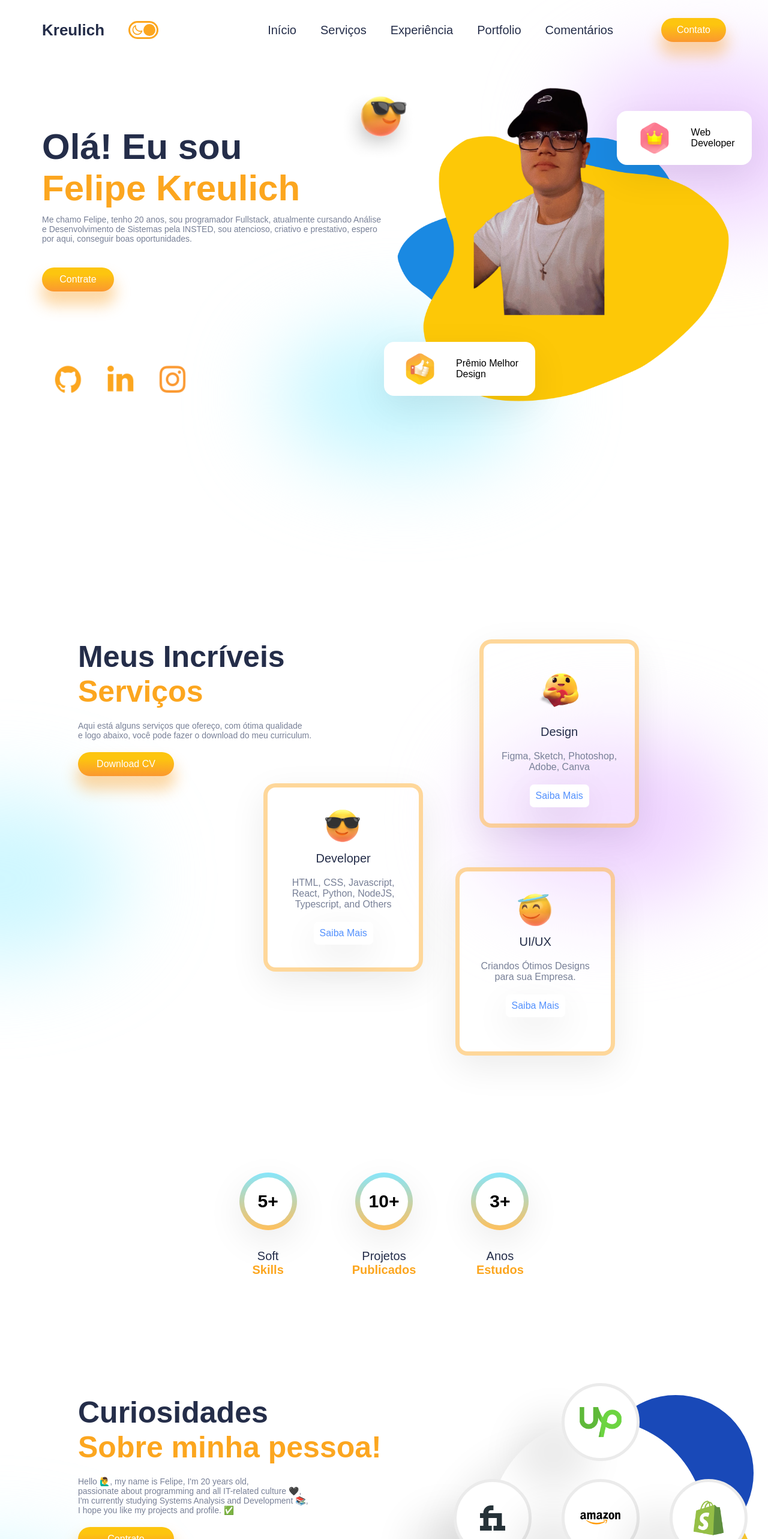
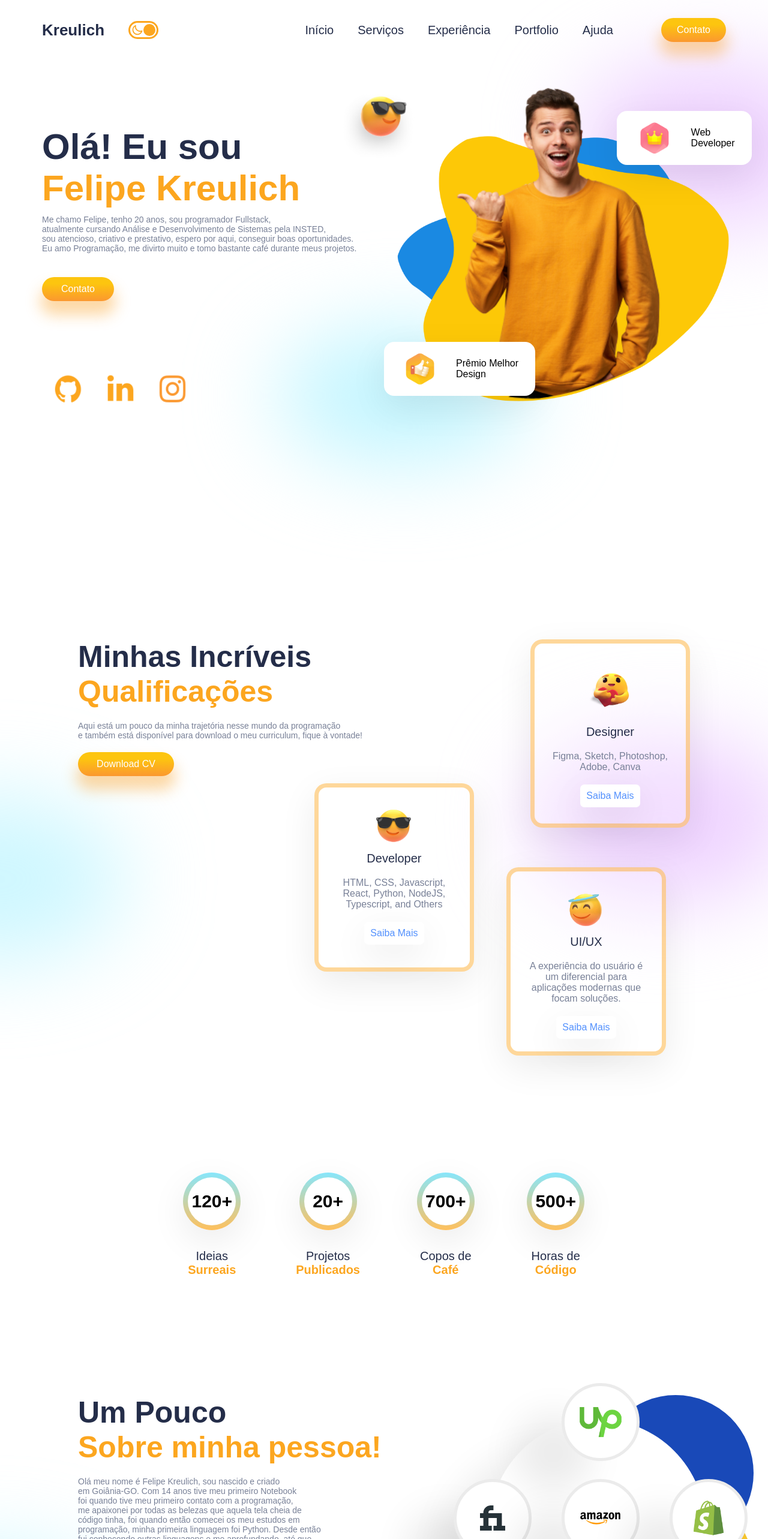
Before and after one commit to FelipeKreulich/PortfolioFelipe, a React (Create React App) app: page / in a window 1280 px wide. Shown: the top 2566 px of the page at 60% size. Built offline with nearby package versions, Linux system fonts and the light colour scheme; a web font is replaced by a local one.

Commit message:
Final Project

```diff
--- a/src/Components/Card/Card.css
+++ b/src/Components/Card/Card.css
@@ -35,6 +35,11 @@
   color: #5290fd;
 }
 
+.c-button:hover {
+  background: var(--orangeCard);
+  color: white;
+}
+
 @media screen and (max-width: 480px) {
   .card {
     width: auto;
--- a/src/Components/Card/Card.jsx
+++ b/src/Components/Card/Card.jsx
@@ -1,5 +1,7 @@
 import React from 'react'
 import './Card.css';
+import { Link } from 'react-scroll'
+
 
 const Card = ({emoji, heading, detail}) => {
   return (
@@ -7,7 +9,9 @@ const Card = ({emoji, heading, detail}) => {
       <img src={emoji} alt="Emoji" />
       <span>{heading}</span>
       <span>{detail}</span>
-      <button className="c-button">Saiba Mais</button>
+      <Link spy={true} to='Contact' smooth={true}>
+          <button className="c-button">Saiba Mais</button>
+      </Link>
     </div>
   )
 }
--- a/src/Components/Experience/Experience.jsx
+++ b/src/Components/Experience/Experience.jsx
@@ -5,19 +5,24 @@ const Experience = () => {
   return (
     <div className="experience" id='Experience'>
       <div className="achivement">
-        <div className="circle">5+</div>
-        <span>Soft</span>
-        <span>Skills</span>
+        <div className="circle">120+</div>
+        <span>Ideias</span>
+        <span>Surreais</span>
       </div>
       <div className="achivement">
-        <div className="circle">10+</div>
+        <div className="circle">20+</div>
         <span>Projetos</span>
         <span>Publicados</span>
       </div>
       <div className="achivement">
-        <div className="circle">3+</div>
-        <span>Anos</span>
-        <span>Estudos</span>
+        <div className="circle">700+</div>
+        <span>Copos de</span>
+        <span>Café</span>
+      </div>
+      <div className="achivement">
+        <div className="circle">500+</div>
+        <span>Horas de</span>
+        <span>Código</span>
       </div>
     </div>
   )
--- a/src/Components/Footer/Footer.jsx
+++ b/src/Components/Footer/Footer.jsx
@@ -13,9 +13,15 @@ const Footer = () => {
       <div className="f-content">
         <span>felipek2002k@gmail.com</span>
         <div className="f-icons">
-          <Insta color='white' size='3rem' />
-          <Facebook color='white' size='3rem' />
-          <Github color='white' size='3rem' />
+          <a href="https://instagram.com/_Kreulich">
+            <Insta color='white' size='3rem' />
+          </a>
+          <a href="https://www.facebook.com/profile.php?id=100051443169479">
+            <Facebook color='white' size='3rem' />
+          </a>
+          <a href="https://github.com/FelipeKreulich">
+            <Github color='white' size='3rem' />
+          </a>
         </div>
       </div>
     </div>
--- a/src/Components/Intro/Intro.css
+++ b/src/Components/Intro/Intro.css
@@ -78,9 +78,8 @@
 }
 
 .i-right>:nth-child(3) {
-  transform: scale(0.7);
-  left: 18%;
-  top: -35%;
+  transform: scale(1.4);
+  left: 28%;
 }
 
 .i-right>:nth-child(4) {
@@ -116,11 +115,6 @@
   .i-right .blur {
     display: none;
   }
-  .i-right>:nth-child(3) {
-    transform: scale(0.6);
-    left: 28%;
-    top: -25%;
-  }
   .floating-div:nth-of-type(1) {
     top: -7rem !important;
   }
--- a/src/Components/Intro/Intro.jsx
+++ b/src/Components/Intro/Intro.jsx
@@ -30,12 +30,16 @@ const Intro = () => {
           <span style={{color: darkMode? 'white' : ''}}>Olá! Eu sou</span>
           <span>Felipe Kreulich</span>
           <span>Me chamo Felipe, tenho 20 anos, sou programador Fullstack,
+          <br />
           atualmente cursando Análise e Desenvolvimento de Sistemas pela INSTED,
+          <br />
           sou atencioso, criativo e prestativo, espero por aqui, conseguir boas oportunidades.
+          <br />
+          Eu amo Programação, me divirto muito e tomo bastante café durante meus projetos.
           </span>
         </div>
         <Link spy={true} to='Contact' smooth={true}>
-          <button className="button i-button">Contrate</button>
+          <button className="button i-button">Contato</button>
         </Link>
         <div className="i-icons">
           <a href="https://www.github.com/FelipeKreulich">
--- a/src/Components/Navbar/Navbar.jsx
+++ b/src/Components/Navbar/Navbar.jsx
@@ -28,7 +28,7 @@ const Navbar = () => {
               <li>Portfolio</li>
             </Link>
             <Link spy={true} to='Testimonials' smooth={true}>
-              <li>Comentários</li>
+              <li>Ajuda</li>
             </Link>
           </ul>
         </div>
--- a/src/Components/Portfolio/Portfolio.jsx
+++ b/src/Components/Portfolio/Portfolio.jsx
@@ -27,16 +27,24 @@ const Portfolio = () => {
       className='portfolio-slider'
       >
         <SwiperSlide>
-          <img src={Sidebar} alt="SideBar" />
+          <a href="https://moveit-project-three.vercel.app">
+            <img src={Sidebar} alt="SideBar" />
+          </a>
         </SwiperSlide>
         <SwiperSlide>
-          <img src={Ecommerce} alt="Ecommerce" />
+          <a href="https://devflixproject.vercel.app">
+            <img src={Ecommerce} alt="Ecommerce" />
+          </a>
         </SwiperSlide>
         <SwiperSlide>
-          <img src={HOC} alt="HOC" />
+          <a href="https://devfinanceproject.vercel.app">
+            <img src={HOC} alt="HOC" />
+          </a>
         </SwiperSlide>
         <SwiperSlide>
-          <img src={MusicApp} alt="MusicApp" />
+          <a href="https://sharpness-audiovisual.vercel.app">
+            <img src={MusicApp} alt="MusicApp" />
+          </a>
         </SwiperSlide>
       </Swiper>
     </div>
--- a/src/Components/Services/Services.jsx
+++ b/src/Components/Services/Services.jsx
@@ -20,12 +20,12 @@ const Services = () => {
     <div className="services" id='Services'>
       {/* Left Side */}
       <div className="awesome">
-        <span style={{color: darkMode? 'white' : ''}}>Meus Incríveis</span>
-        <span>Serviços</span>
+        <span style={{color: darkMode? 'white' : ''}}>Minhas Incríveis</span>
+        <span>Qualificações</span>
         <spane>
-          Aqui está alguns serviços que ofereço, com ótima qualidade
+          Aqui está um pouco da minha trajetória nesse mundo da programação
           <br />
-          e logo abaixo, você pode fazer o download do meu curriculum.
+          e também está disponível para download o meu curriculum, fique à vontade!
         </spane>
         <a href={CV} download>
           <button className='button s-button'>Download CV</button>
@@ -42,7 +42,7 @@ const Services = () => {
         style={{left: '14rem'}}>
           <Card
           emoji={HeartEmoji}
-          heading={'Design'}
+          heading={'Designer'}
           detail={"Figma, Sketch, Photoshop, Adobe, Canva"}
           />
         </motion.div>
@@ -67,7 +67,7 @@ const Services = () => {
           <Card
           emoji={Humble}
           heading={"UI/UX"}
-          detail={"Criandos Ótimos Designs para sua Empresa."}
+          detail={"A experiência do usuário é um diferencial para aplicações modernas que focam soluções."}
           />
         </motion.div>
         <div className='blur s-blur2' style={{background: 'var(--purple)'}}></div>
--- a/src/Components/Testimonials/Testimonials.css
+++ b/src/Components/Testimonials/Testimonials.css
@@ -57,6 +57,12 @@
   color: var(--gray);
 }
 
+.testimonials span:nth-child(1) {
+  color: black;
+  font-size: 2rem;
+  font-weight: bold;
+}
+
 /* Slider */
 .t-wrapper .swiper {
   width: 100%;
--- a/src/Components/Testimonials/Testimonials.jsx
+++ b/src/Components/Testimonials/Testimonials.jsx
@@ -4,41 +4,37 @@ import { Swiper, SwiperSlide } from 'swiper/react';
 import { Pagination } from 'swiper';
 import 'swiper/css/pagination';
 import 'swiper/css';
-import profilePic1 from "../../img/profile1.jpg";
-import profilePic2 from "../../img/profile2.jpg";
-import profilePic3 from "../../img/profile3.jpeg";
-import profilePic4 from "../../img/profile4.jpg";
 
 const Testimonials = () => {
 
   const clients = [
     {
-      img: profilePic1,
+      title: "Aplicação Web",
       review:
-        "Medir o progresso da programação por linhas de código é como medir o progresso da construção de aeronaves em termos de peso.",
+        "Desde uma simples landpage, sites pessoais ou comercial, até lojas virtuais e sistemas complexos para Internet.",
     },
     {
-      img: profilePic2,
+      title: "Aplicação Mobile",
       review:
-        "Qualquer um pode escrever um código que o computador entenda. Bons programadores escrevem códigos que os humanos entendam.",
+        "Aplicações híbridas ou nativas em multiplataformas para dispositivos móveis com Android ou IOS, disponibilizando em suas respectivas lojas e extraindo o seu instalador.",
     },
     {
-      img: profilePic3,
+      title: "Aplicação Desktop",
       review:
-        "Só por que alguma coisa não faz o que você planejou que ela fizesse não quer dizer que ela seja inútil.",
+        "Aplicaçõies multiplataformas exclusivas, para sistemas operacionais Windows, Linux, Mac OS, onde o usuário necessita instalar o software em sua máquina.",
     },
     {
-      img: profilePic4,
+      title: "Design Gráfico",
       review:
-        "Uma linguagem não faz seu código ser bom, programadores bons fazem seu código ser bom.",
+        "Essencial para o Marketing Digital, uma arte gráfica pode fazer toda a diferença para o seu negócio. Panfletos, Flyers, Banners, Avatars, entre Outras.",
     },
   ]
 
   return (
     <div className="t-wrapper" id='Testimonials'>
       <div className="t-heading">
-        <span>O que te torna um bom </span>
-        <span>Programador</span>
+        <span>Posso te </span>
+        <span>Ajudar?</span>
         <div className="blur t-blur1" style={{ background: 'var(--purple)' }}></div>
         <div className="blur t-blur2" style={{ background: 'skyblue' }}></div>
       </div>
@@ -52,7 +48,7 @@ const Testimonials = () => {
           return (
             <SwiperSlide key={index}>
               <div className="testimonials">
-                <img src={client.img} alt="Cliente" />
+                <span>{client.title}</span>
                 <span>{client.review}</span>
               </div>
             </SwiperSlide>
--- a/src/Components/Works/Works.jsx
+++ b/src/Components/Works/Works.jsx
@@ -19,16 +19,26 @@ const Works = () => {
     <div className="works">
       {/* Left Side */}
       <div className='awesome'>
-        <span style={{color: darkMode? 'white' : ''}}>Curiosidades</span>
+        <span style={{color: darkMode? 'white' : ''}}>Um Pouco</span>
         <span>Sobre minha pessoa!</span>
         <spane>
-        Hello 🙋‍♂️, my name is Felipe, I'm 20 years old,
+        Olá meu nome é Felipe Kreulich, sou nascido e criado
         <br />
-        passionate about programming and all IT-related culture 🖤,
+        em Goiânia-GO. Com 14 anos tive meu primeiro Notebook
         <br />
-        I'm currently studying Systems Analysis and Development 📚,
+        foi quando tive meu primeiro contato com a programação,
         <br />
-        I hope you like my projects and profile. ✅
+        me apaixonei por todas as belezas que aquela tela cheia de
+        <br />
+        código tinha, foi quando então comecei os meu estudos em
+        <br />
+        programação, minha primeira linguagem foi Python. Desde então
+        <br />
+        fui conhecendo outras linguagens e me aprofundando, até que
+        <br />
+        conheci a área de Fullstack, a qual me dedico até hoje buscando
+        <br />
+        sempre mais conhecimento.
         </spane>
         <Link spy={true} to='Contact' smooth={true}>
           <button className='button s-button'>Contrate</button>
```
Also changed, not shown: src/img/boy.png.
